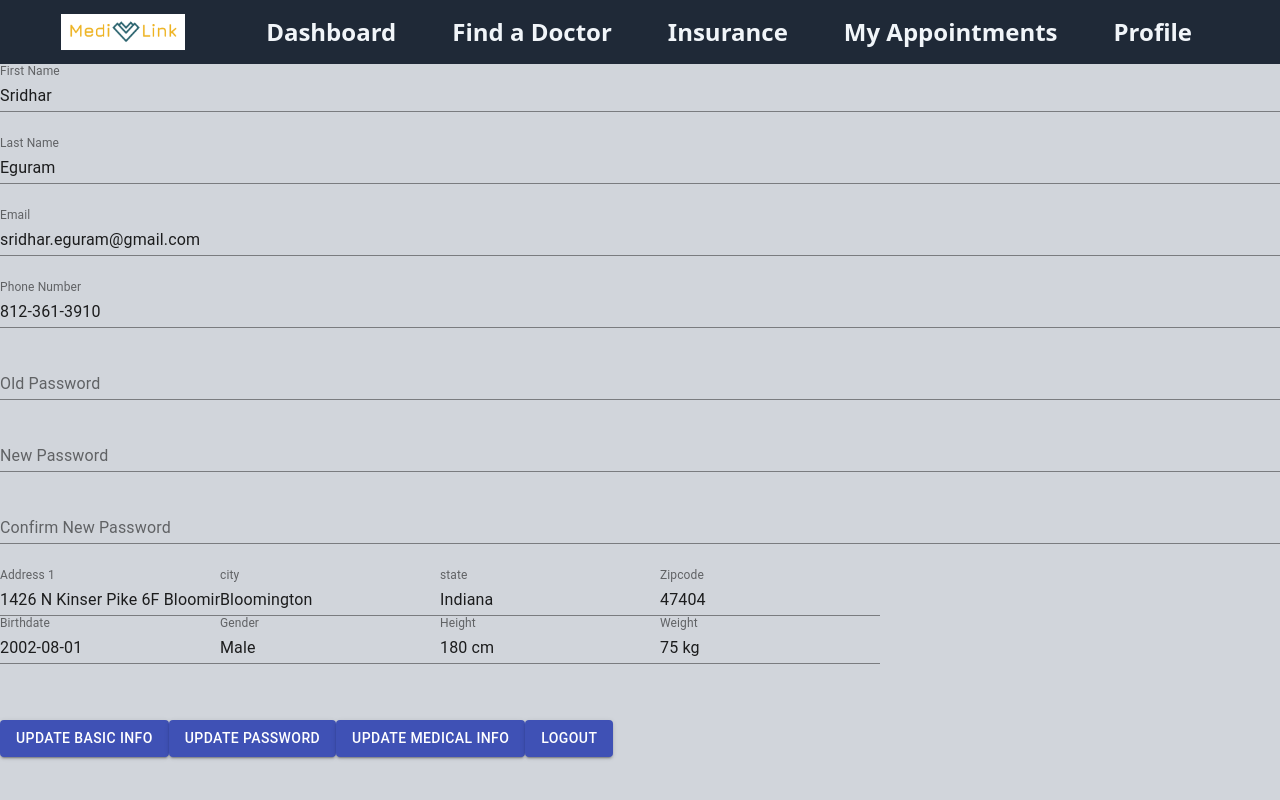
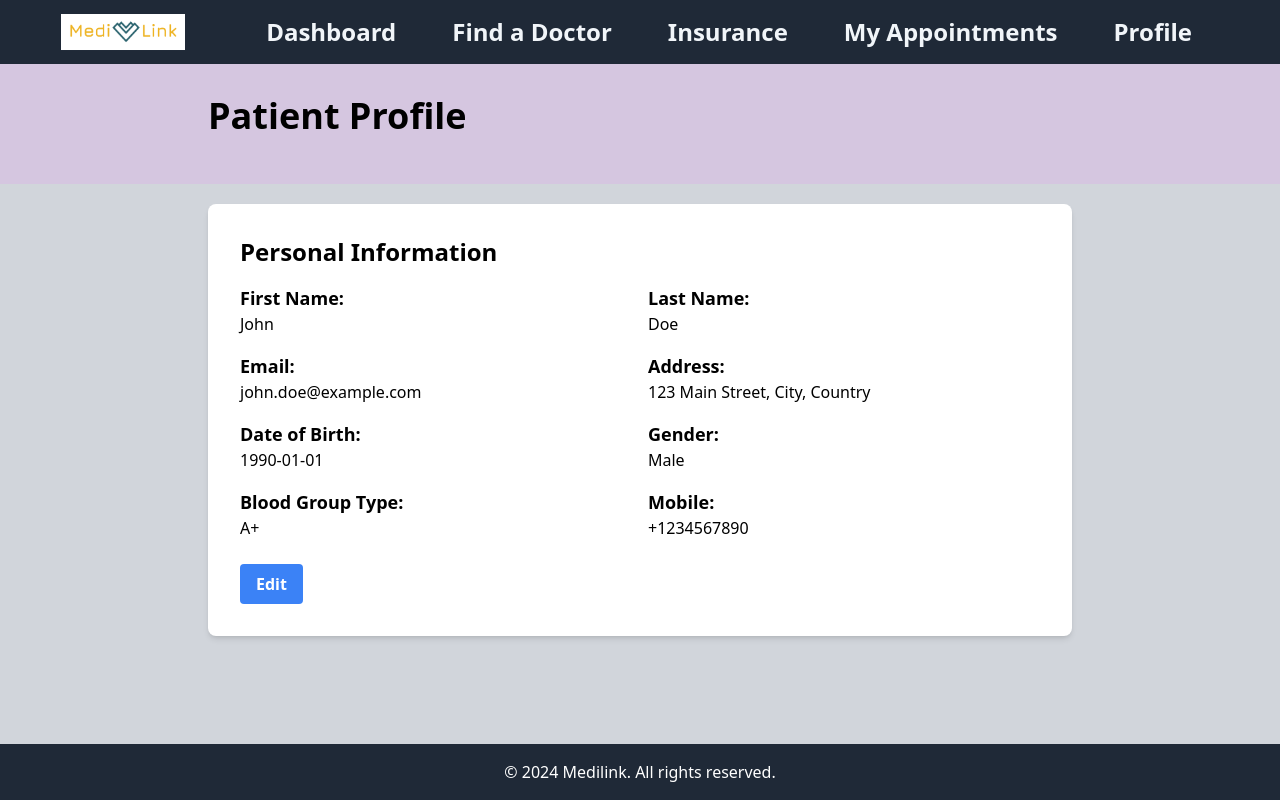
Before and after one commit to pavanpandya/patient-frontend, a Next.js app: page /account in a window 1280 px wide. Built offline with nearby package versions, Linux system fonts and the light colour scheme.

Commit message:
Updated Patient UI Skeleton

```diff
--- a/src/components/NavBar.tsx
+++ b/src/components/NavBar.tsx
@@ -9,7 +9,7 @@ function Header() {
                 <Link className="font-black pr-14 text-2xl" href="/dashboard">Dashboard</Link>
                 <Link className="font-black pr-14 text-2xl" href="/search">Find a Doctor</Link>
                 <Link className="font-black pr-14 text-2xl" href="/insurance">Insurance</Link>
-                <Link className="font-black pr-14 text-2xl" href="/account">My Appointments</Link>
+                <Link className="font-black pr-14 text-2xl" href="/patientappointments">My Appointments</Link>
                 <Link className="font-black pr-14 text-2xl" href="/account">Profile</Link>
             </div>
         </nav>
--- a/src/pages/account.tsx
+++ b/src/pages/account.tsx
@@ -1,200 +1,186 @@
-import React, { useState, useEffect } from 'react';
-import Header from "../components/NavBar";
-import { Grid, Button, Divider, TextField } from '@material-ui/core';
+import React, { useState } from 'react';
+import Link from 'next/link';
+import Footer from '../components/Footer';
+import Header from '../components/NavBar';
 
-const Account: React.FC = () => {
-  const [loaded, setLoaded] = useState(false);
-  const [basic, setBasic] = useState({
-    fname: '',
-    lname: '',
-    email: '',
-    phonenumber: '',
-    img: ''
-  });
-  const [password, setPassword] = useState({
-    pwordold: '',
-    pword: '',
-    pwordconfirmation: ''
-  });
-  const [medical, setMedical] = useState({
-    address1: '',
-    address2: '',
-    state1: '',
-    city: '',
-    zipcode: '',
-    birthdate: '',
-    sex: '',
-    height: '',
-    weight1: '',
-    bloodtype: '',
-    smoke: '',
-    smokefreq: '',
-    drink: '',
-    drinkfreq: '',
-    caffeine: '',
-    caffeinefreq: ''
+const PatientProfile: React.FC = () => {
+  // Sample patient data (replace with actual data)
+  const [patientData, setPatientData] = useState({
+    firstName: 'John',
+    lastName: 'Doe',
+    email: 'john.doe@example.com',
+    address: '123 Main Street, City, Country',
+    dateOfBirth: '1990-01-01',
+    gender: 'Male',
+    bloodGroup: 'A+',
+    mobile: '+1234567890',
   });
 
-  useEffect(() => {
-    // Simulating user data fetching
-    const fetchUserData = async () => {
-      // Simulated user data
-      const userData = {
-        fname: 'Sridhar',
-        lname: 'Eguram',
-        email: 'sridhar.eguram@gmail.com',
-        phonenumber: '812-361-3910',
-        img: '/images/profile.jpg',
-        detail: {
-          address1: '1426 N Kinser Pike 6F Bloomington',
-          city: 'Bloomington',
-          state1: 'Indiana',
-          zipcode: '47404',
-          birthdate: '2002-08-01',
-          sex: 'Male',
-          height: '180 cm',
-          weight1: '75 kg',
-          bloodtype: 'AB-',
-          smoke: 'Yes',
-          smokefreq: 'Occasionally',
-          drink: 'Yes',
-          drinkfreq: 'Socially',
-          caffeine: 'Yes',
-          caffeinefreq: 'Daily'
-        }
-      };
-      setBasic(userData);
-      if (userData.detail) {
-        setMedical({
-          ...userData.detail,
-          address2: userData.detail.address1 || '', // Use address1 as default if address2 is null
-        });
+  // State to track whether the profile is in edit mode
+  const [editMode, setEditMode] = useState(false);
 
-      }
-      setLoaded(true);
+  // Function to handle changes in profile data
+  const handleChange = (e: React.ChangeEvent<HTMLInputElement>) => {
+    const { name, value } = e.target;
+    setPatientData(prevData => ({
+      ...prevData,
+      [name]: value,
+    }));
   };
 
-    fetchUserData();
-  }, []);
-
-  const updateBasic = async () => {
-    // Add your logic for updating basic info
-  };
-
-  const updatePassword = async () => {
-    // Add your logic for updating password
-  };
-
-  const updateMedical = async () => {
-    // Add your logic for updating medical info
-  };
-
-  const updateProfilePic = async (img: string) => {
-    // Add your logic for updating profile picture
-  };
-
-  const logoutUser = async () => {
-    // Add your logic for logging out user
-    window.location.href = '/login';
-
+  // Function to handle saving changes
+  const handleSave = () => {
+    // Perform save action (e.g., make API call to update patient data)
+    console.log('Saving changes:', patientData);
+    // For demo purposes, we'll just toggle edit mode off
+    setEditMode(false);
   };
 
   return (
+    <main>
+      <Header />
+
+      {/* Patient Profile section */}
+      <section className="py-8" style={{background: "#d5c6e0"}}>
+        <div className="max-w-4xl mx-auto px-4">
+          <h2 className="text-4xl font-bold mb-4">Patient Profile</h2>
+        </div>
+      </section>
+      <div className="max-w-4xl mx-auto px-4 mt-5">
+        <div className="bg-white rounded-lg shadow-md p-8">
+          <h3 className="text-2xl font-semibold mb-4">Personal Information</h3>
+          <div className="grid grid-cols-2 gap-4">
             <div>
-      {/* Render your account information form here */}
-      <Header />
-      <Grid container spacing={3}>
-        {/* Basic Information */}
-        <Grid item xs={12}>
-          <TextField
-            label="First Name"
-            value={basic.fname}
-            onChange={(e) => setBasic({ ...basic, fname: e.target.value })}
-            fullWidth
+              <p className="text-lg font-semibold">First Name:</p>
+              {editMode ? (
+                <input
+                  type="text"
+                  name="firstName"
+                  value={patientData.firstName}
+                  onChange={handleChange}
+                  className="border border-gray-300 rounded-md px-3 py-2 mt-1 focus:outline-none focus:border-blue-500"
                 />
-        </Grid>
-        <Grid item xs={12}>
-          <TextField
-            label="Last Name"
-            value={basic.lname}
-            onChange={(e) => setBasic({ ...basic, lname: e.target.value })}
-            fullWidth
+              ) : (
+                <p>{patientData.firstName}</p>
+              )}
+            </div>
+            <div>
+              <p className="text-lg font-semibold">Last Name:</p>
+              {editMode ? (
+                <input
+                  type="text"
+                  name="lastName"
+                  value={patientData.lastName}
+                  onChange={handleChange}
+                  className="border border-gray-300 rounded-md px-3 py-2 mt-1 focus:outline-none focus:border-blue-500"
                 />
-        </Grid>
-        <Grid item xs={12}>
-          <TextField
-            label="Email"
-            value={basic.email}
-            onChange={(e) => setBasic({ ...basic, email: e.target.value })}
-            fullWidth
+              ) : (
+                <p>{patientData.lastName}</p>
+              )}
+            </div>
+            <div>
+              <p className="text-lg font-semibold">Email:</p>
+              {editMode ? (
+                <input
+                  type="email"
+                  name="email"
+                  value={patientData.email}
+                  onChange={handleChange}
+                  className="border border-gray-300 rounded-md px-3 py-2 mt-1 focus:outline-none focus:border-blue-500"
                 />
-        </Grid>
-        <Grid item xs={12}>
-          <TextField
-            label="Phone Number"
-            value={basic.phonenumber}
-            onChange={(e) => setBasic({ ...basic, phonenumber: e.target.value })}
-            fullWidth
+              ) : (
+                <p>{patientData.email}</p>
+              )}
+            </div>
+            <div>
+              <p className="text-lg font-semibold">Address:</p>
+              {editMode ? (
+                <input
+                  type="text"
+                  name="address"
+                  value={patientData.address}
+                  onChange={handleChange}
+                  className="border border-gray-300 rounded-md px-3 py-2 mt-1 focus:outline-none focus:border-blue-500"
                 />
-        </Grid>
-        <Divider />
-        {/* Password Update */}
-        <Grid item xs={12}>
-          <TextField
-            label="Old Password"
-            type="password"
-            value={password.pwordold}
-            onChange={(e) => setPassword({ ...password, pwordold: e.target.value })}
-            fullWidth
+              ) : (
+                <p>{patientData.address}</p>
+              )}
+            </div>
+            <div>
+              <p className="text-lg font-semibold">Date of Birth:</p>
+              {editMode ? (
+                <input
+                  type="date"
+                  name="dateOfBirth"
+                  value={patientData.dateOfBirth}
+                  onChange={handleChange}
+                  className="border border-gray-300 rounded-md px-3 py-2 mt-1 focus:outline-none focus:border-blue-500"
                 />
-        </Grid>
-        <Grid item xs={12}>
-          <TextField
-            label="New Password"
-            type="password"
-            value={password.pword}
-            onChange={(e) => setPassword({ ...password, pword: e.target.value })}
-            fullWidth
+              ) : (
+                <p>{patientData.dateOfBirth}</p>
+              )}
+            </div>
+            <div>
+              <p className="text-lg font-semibold">Gender:</p>
+              {editMode ? (
+                <input
+                  type="text"
+                  name="gender"
+                  value={patientData.gender}
+                  onChange={handleChange}
+                  className="border border-gray-300 rounded-md px-3 py-2 mt-1 focus:outline-none focus:border-blue-500"
                 />
-        </Grid>
-        <Grid item xs={12}>
-          <TextField
-            label="Confirm New Password"
-            type="password"
-            value={password.pwordconfirmation}
-            onChange={(e) => setPassword({ ...password, pwordconfirmation: e.target.value })}
-            fullWidth
+              ) : (
+                <p>{patientData.gender}</p>
+              )}
+            </div>
+            <div>
+              <p className="text-lg font-semibold">Blood Group Type:</p>
+              {editMode ? (
+                <input
+                  type="text"
+                  name="bloodGroup"
+                  value={patientData.bloodGroup}
+                  onChange={handleChange}
+                  className="border border-gray-300 rounded-md px-3 py-2 mt-1 focus:outline-none focus:border-blue-500"
                 />
-        </Grid>
-        <Divider />
-        {/* Medical Information */}
-        {/* Include Medical Information Fields Here */}
-        <Divider />
-        {/* Action Buttons */}
-        <Grid item container xs={12} style={{ marginBottom: "2rem" }}>
-        <Grid item container xs={12} sm={10}>
-          { /* Displaying user details */}
-                 <TextField label="Address 1" value={medical.address1} onChange={(e) => setMedical({ ...medical, address1: e.target.value })} />
-                 <TextField label="city" value={medical.city} onChange={(e) => setMedical({ ...medical, city: e.target.value })} />
-                 <TextField label="state" value={medical.state1} onChange={(e) => setMedical({ ...medical, state1: e.target.value })} />
-                 <TextField label="Zipcode" value={medical.zipcode} onChange={(e) => setMedical({ ...medical, zipcode: e.target.value })} />
-                 <TextField label="Birthdate" value={medical.birthdate} onChange={(e) => setMedical({ ...medical, birthdate: e.target.value })} />
-                 <TextField label="Gender" value={medical.sex} onChange={(e) => setMedical({ ...medical, sex: e.target.value })} />
-                 <TextField label="Height" value={medical.height} onChange={(e) => setMedical({ ...medical, height: e.target.value })} />
-                 <TextField label="Weight" value={medical.weight1} onChange={(e) => setMedical({ ...medical, weight1: e.target.value })} />
-                   {/* Repeat this pattern for other fields like city, state1, etc. */}
-          </Grid>
-        </Grid>
+              ) : (
+                <p>{patientData.bloodGroup}</p>
+              )}
+            </div>
+            <div>
+              <p className="text-lg font-semibold">Mobile:</p>
+              {editMode ? (
+                <input
+                  type="tel"
+                  name="mobile"
+                  value={patientData.mobile}
+                  onChange={handleChange}
+                  className="border border-gray-300 rounded-md px-3 py-2 mt-1 focus:outline-none focus:border-blue-500"
+                />
+              ) : (
+                <p>{patientData.mobile}</p>
+              )}
+            </div>
+          </div>
+          {/* Render Save and Edit buttons based on edit mode */}
+          <div className="mt-6">
+            {editMode ? (
+              <button onClick={handleSave} className="bg-blue-500 hover:bg-blue-600 text-white font-bold py-2 px-4 rounded mr-4">
+                Save
+              </button>
+            ) : (
+              <button onClick={() => setEditMode(true)} className="bg-blue-500 hover:bg-blue-600 text-white font-bold py-2 px-4 rounded mr-4">
+                Edit
+              </button>
+            )}
+          </div>
+        </div>
+      </div>
 
-        <Grid item xs={12}>
-          <Button variant="contained" color="primary" onClick={updateBasic}>Update Basic Info</Button>
-          <Button variant="contained" color="primary" onClick={updatePassword}>Update Password</Button>
-          <Button variant="contained" color="primary" onClick={updateMedical}>Update Medical Info</Button>
-          <Button variant="contained" color="primary" onClick={logoutUser}>Logout</Button>
-        </Grid>
-      </Grid>
-    </div>
+      <Footer />
+    </main>
   );
-};
+}
 
-export default Account;
+export default PatientProfile;
--- a/src/pages/insurance.tsx
+++ b/src/pages/insurance.tsx
@@ -22,9 +22,9 @@ const InsuranceProviderSearchPage: React.FC = () => {
       <Header />
 
       {/* Insurance Provider Search section */}
-      <section className="bg-green-200 py-8">
+      <section className="py-8"  style={{background: "#d5c6e0"}}>
         <div className="max-w-4xl mx-auto px-4">
-          <h2 className="text-4xl font-bold mb-4">Find Insurance Providers</h2>
+          <h2 className="text-4xl font-bold mb-4" style={{marginLeft: '-62px'}}>Find Insurance Providers</h2>
           <div className="flex flex-col md:flex-row md:space-x-4 justify-center">
             {/* Company Name input */}
             <div className="flex flex-col flex-1">
--- a/src/pages/search.tsx
+++ b/src/pages/search.tsx
@@ -21,7 +21,7 @@ const DoctorSearchPage: React.FC = () => {
       <Header />
 
       {/* Doctor Search section */}
-      <section className="bg-blue-200 py-8">
+      <section className="py-8"  style={{background: "#d5c6e0"}}>
         <div className="max-w-4xl mx-auto px-4">
           <h2 className="text-4xl font-bold mb-4">Find a Doctor</h2>
           <div className="flex flex-col md:flex-row md:space-x-4">
```
Also changed, not shown: src/pages/patientappointments.tsx (added, +118 -0 lines). Lines whose indentation alone changed are shown as unchanged.
